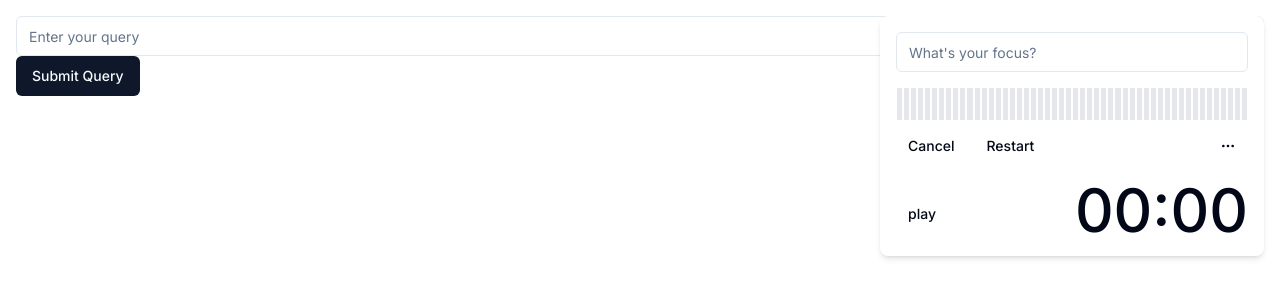
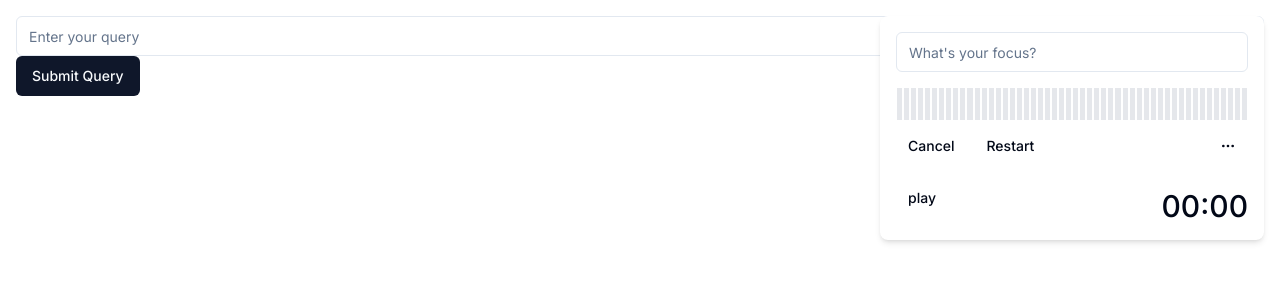
Before and after one commit to jackddouglas/llmap, a Next.js app: page / in a window 1280 px wide. Shown: the top 300 px of the page. Built offline with nearby package versions, Linux system fonts and the light colour scheme.

Commit message:
make timer text smaller

```diff
--- a/components/ui/timer.tsx
+++ b/components/ui/timer.tsx
@@ -146,7 +146,7 @@
         <Button onClick={handlePlayPause} variant="ghost" size="sm" className="mb-2">
           {isRunning ? 'pause' : 'play'}
         </Button>
-        <div className={`${isRunning && !isHovering ? 'text-4xl font-light' : 'text-6xl font-medium'}`}>
+        <div className={`${isRunning && !isHovering ? 'text-3xl font-light' : 'text-3xl font-medium'}`}>
           {formatTime(time)}
         </div>
       </div>
```
